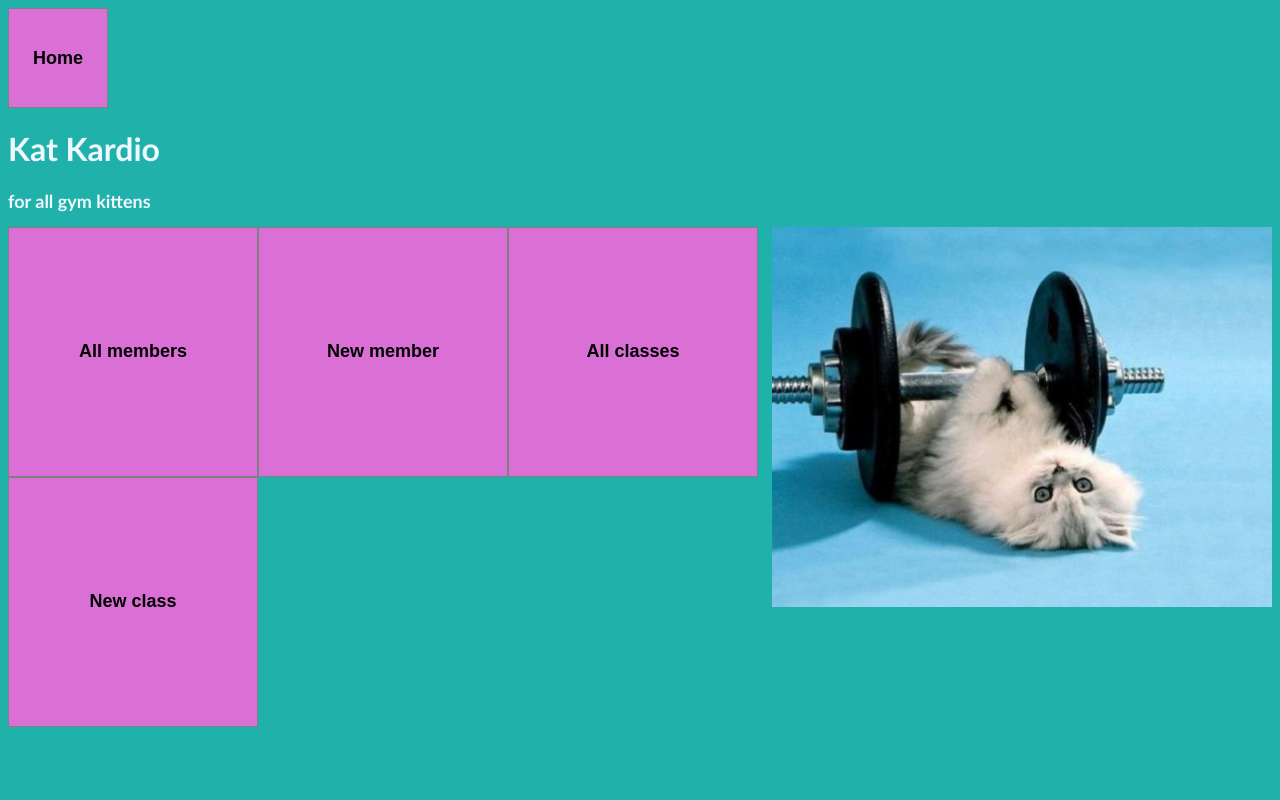
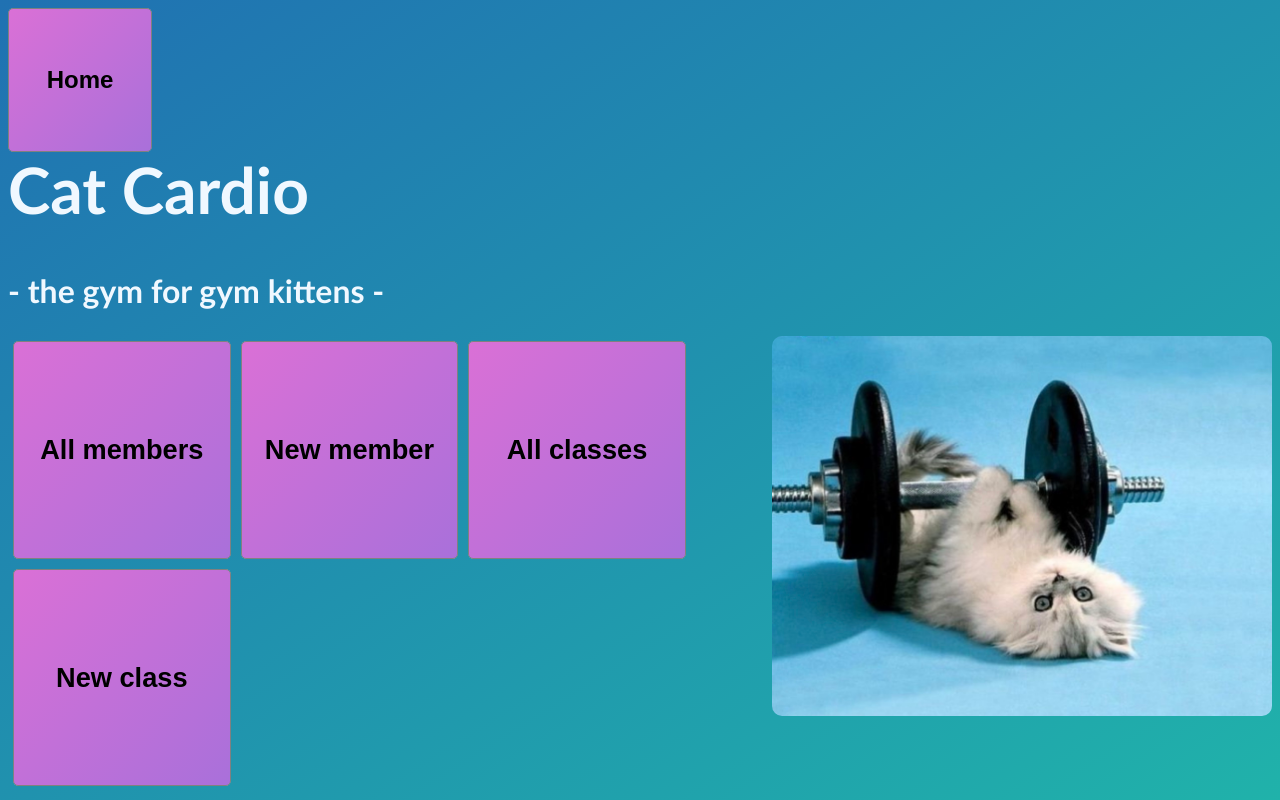
Before and after one commit to D-oro/gym, a Flask app: page / in a window 1280 px wide. Run offline with Flask 2, Linux system fonts and the light colour scheme.

Commit message:
improved css

```diff
--- a/static/css/style.css
+++ b/static/css/style.css
@@ -1,9 +1,17 @@
 html {
-    background: lightseagreen;
+    /* background: #20b2aa; */
+    height: 100%;
+    background-image: linear-gradient(to bottom right, #2071B2, #20b2aa);
     font-family: 'Trebuchet MS', 'Lucida Sans Unicode', 'Lucida Grande', 'Lucida Sans', Arial, sans-serif;
     color: aliceblue;
+    background-size: cover;
+    background-repeat: no-repeat;
+
 }
 
+img{
+    border-radius: 10px;
+}
 
 .alignright{
     align-self: flex-end;
@@ -24,46 +32,65 @@ header{
     justify-content: space-between
 }
 
+button, input{
+    font-size: 1.1em;
+}
+
+label, select{
+    min-height: 1em;
+    min-width: 1em;
+    font-size: 1.3em;
+}
+
 .button2{
-    width: 250px;
-    min-height: 250px;
-    background-color: orchid;
-    border: 1px solid grey;
+    min-width: 8em;
+    min-height: 8em;
+    background-image: linear-gradient(to bottom right, #da70d6, #A970DA);
+    border: 1px solid #808080;
     text-align: center;
     align-items: center;
     font-weight: bold;
-    font-size: large;
+    font-size: 1.7em;
+    border-radius: 5px;
+    margin: 5px;
 }
 
 .button1{
-    width: 100px;
-    min-height: 100px;
-    background-color: orchid;
+    min-width: 6em;
+    min-height: 6em;
+    background-image: linear-gradient(to bottom right, #da70d6, #A970DA);
     border: 1px solid grey;
     font-weight: bold;
-    font-size: large;
+    font-size: 1.5em;
+    border-radius: 5px;
 }
 
 
 .button3{
     width: 120px;
     min-height: 40px;
-    background-color: orchid;
+    background-image: linear-gradient(to bottom right, #da70d6, #A970DA);
     border: 1px solid grey;
     font-weight: bold;
-    font-size: medium;
+    font-size: 1.5em;
     margin-top: 20px;
+    border-radius: 5px;
 }
 
+div{
+    margin: 0.8em;
+}
 
 td{
-    padding: 0px 0px 0px 10px;
+    padding: 0px 0px 5px 10px;
     text-align: left;
+    font-size: 1.5em;
 }
 
 th{
-    padding: 0px 10px 0px 10px;
+    padding: 0px 10px 5px 10px;
     text-align: left;
+    font-size: 1.5em;
 }
 
 h1, h2, h3{
@@ -71,13 +98,13 @@ h1, h2, h3{
 }
 
 h1{
-    font-size: xx-large;
+    font-size: 4em;
 }
 
 h2{
-    font-size: large;
+    font-size: 2em;
 }
 
 h3{
-    font-size:medium
+    font-size: 1.5em;
 }
--- a/templates/bookings/show.html
+++ b/templates/bookings/show.html
@@ -7,8 +7,9 @@
 
 
 <h1>{{course.title}}</h1>
-<h2>{{course.date}} - {{course.time}} - {{course.capacity}} - {{course.peak}}</h2>
+<h2>{{course.date}} - {{course.time}} - max capacity:{{course.capacity}} {% if course.peak == 2 %} - Peak time course {% endif %}</h2>
 <hr>
+
 
 <div class="booking">
         <table>
@@ -17,7 +18,7 @@
             </tr>
             {% for booking in bookings %}
             <tr>
-                <td>{{booking.member.firstname}} {{booking.member.lastname}} <td>{% if booking.member.premium == 2 %}Yes {% endif %}</td></td>
+                <td>{{booking.member.firstname}} {{booking.member.lastname}}</td>
             </tr>
             {% endfor %}
         </table>
--- a/templates/courses/index.html
+++ b/templates/courses/index.html
@@ -12,14 +12,16 @@
     <img src="/static/images/courses.jpg" alt="a group of cats with exercise balls in a gym" style="float:right" width="500px" height="380px">
 
 <table class="table">
+    <thead>
         <tr>
             <th>Course</th>
             <th>Date</th>
             <th>Time</th>
             <th>Max Capacity</th>
             <th>Peak time</th>
-
         </tr>
+    </thead>
+    <tbody>
     {% for course in courses %}
         <tr>
             <td><a href="/bookings/{{course.id}}"><button>{{course.title}}</button></a></td>
@@ -30,6 +32,7 @@
             <td><a href="/courses/{{course.id}}/edit"><button>edit class details</button></a></td>
         </tr>
     {% endfor %}
+    </tbody>
 </table>
 </body>
 
--- a/templates/index.html
+++ b/templates/index.html
@@ -5,8 +5,8 @@
 </header>
 
 
-<h1>Kat Kardio</h1>
-<h2>for all gym kittens</h2>
+<h1>Cat Cardio</h1>
+<h2> - the gym for gym kittens - </h2>
 
 
 <body>
```
Also changed, not shown: readme.txt (added), repositories/booking_repository.py (line endings or trailing spaces). Lines whose indentation alone changed are shown as unchanged.
